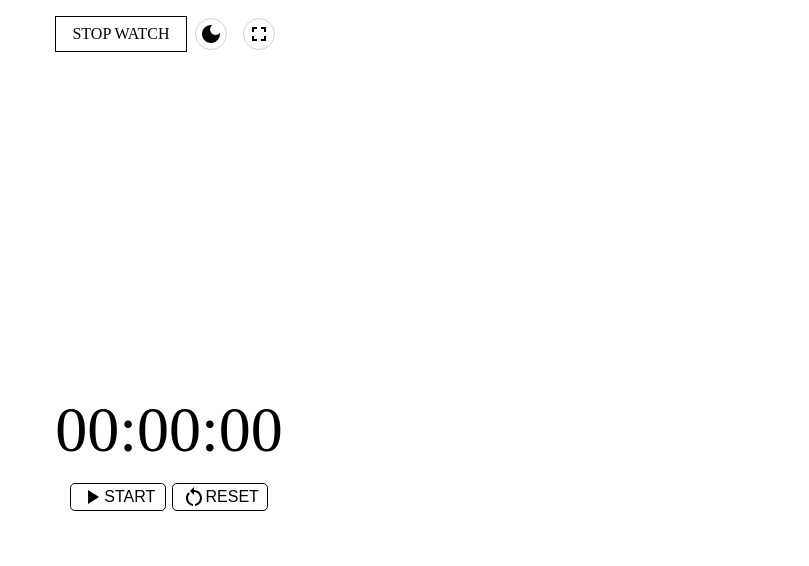
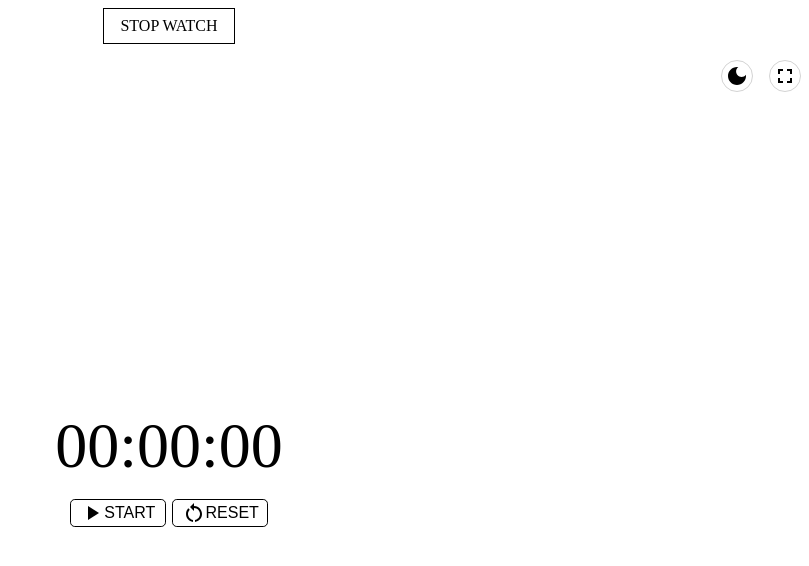
Before and after one commit to juwonk1018/stop-watch, a React (Create React App) app: page / in a window 1280 px wide. Shown: the top 566 px of the page, without its empty margins (471-1280 px from the left). Built offline with nearby package versions, Linux system fonts and the light colour scheme.

Commit message:
feat. 전체화면 기능 추가 및 stopwatch 내부로 버튼 이동

```diff
--- a/public/index.html
+++ b/public/index.html
@@ -3,6 +3,7 @@
   <head>
     <meta charset="utf-8" />
     <meta name="viewport" content="width=device-width, initial-scale=1" />
+    <link rel="icon" href="">
     <meta name="theme-color" content="#000000" />
     <meta
       name="description"
--- a/src/App.js
+++ b/src/App.js
@@ -12,8 +12,8 @@ function App() {
 
   return (
     <div className={`main ${theme}`}>
-      <NavBar darkMode = {isDarkMode} setDarkMode = {setIsDarkMode}/>
-      <StopWatch/>
+      <NavBar/>
+      <StopWatch darkMode = {isDarkMode} setDarkMode = {setIsDarkMode}/>
     </div>
   );
 }
--- a/src/components/NavBar.css
+++ b/src/components/NavBar.css
@@ -1,5 +1,5 @@
 .navBar{
-    margin : 1rem 0 0 0;
+    margin : 0.5rem 0 0 0;
     display : flex;
     width : 100%;
     text-align: center;
@@ -7,27 +7,13 @@
     align-items: center;
 }
 
-.navMenu{
+.navBar .navMenuList{
+    display : flex;
+    justify-content : center;
+}
+
+.navMenuList .navMenu{
     padding : 0.5rem 1rem 0.5rem 1rem;
     border : 1px solid black;
+    margin : 0 1rem 0 1rem;
 }
-
-.navIcon{
-    display : flex;
-    justify-content: center;
-    align-items: center;
-
-    width : 2rem;
-    height : 2rem;
-    padding : 0;
-    margin : 0 0.5rem 0 0.5rem;
-    border-radius: 1rem;
-    border : 0.1px solid lightgrey;
-    background-color: white;
-
-}
-
-.navIcon:active{
-    background-color: black;
-    color : white;
-}
--- a/src/components/NavBar.js
+++ b/src/components/NavBar.js
@@ -2,21 +2,14 @@ import React from 'react';
 import './NavBar.css';
 
 export default function NavBar({darkMode, setDarkMode}) {
-
-  const darkModeEvent = (e) => {
-    setDarkMode(!darkMode);
-  };
-
   return (
     <div className = "navBar">
-        <div className = "navMenu">STOP WATCH</div>
-        <button className={`navIcon ${darkMode}`} onClick = {darkModeEvent}>
-          <svg xmlns="http://www.w3.org/2000/svg" height="24" viewBox="0 0 24 24" width="24"><rect fill="none" height="24" width="24"/><path d="M12,3c-4.97,0-9,4.03-9,9s4.03,9,9,9s9-4.03,9-9c0-0.46-0.04-0.92-0.1-1.36c-0.98,1.37-2.58,2.26-4.4,2.26 c-2.98,0-5.4-2.42-5.4-5.4c0-1.81,0.89-3.42,2.26-4.4C12.92,3.04,12.46,3,12,3L12,3z"/></svg>
-        </button>
+      <div className='navMenuList'>
+        <div className="navMenu">STOP WATCH</div>
+      </div>
 
-        <button className={`navIcon`} onClick = {console.log()}>
-          <svg xmlns="http://www.w3.org/2000/svg" height="24" viewBox="0 0 24 24" width="24"><path d="M0 0h24v24H0z" fill="none"/><path d="M7 14H5v5h5v-2H7v-3zm-2-4h2V7h3V5H5v5zm12 7h-3v2h5v-5h-2v3zM14 5v2h3v3h2V5h-5z"/></svg>
-        </button>
+      <div className = "navButtons">
+      </div>
     </div>
   )
 }
--- a/src/components/StopWatch.css
+++ b/src/components/StopWatch.css
@@ -1,19 +1,66 @@
 .stopWatchWrapper{
+    display: flex;
+    flex-direction: column;
+    height: 100%;
+    align-items: center;
+    text-align: center;
+    justify-content: center;
+    color: inherit;
+    font-size : 4rem;
+    background-color: inherit;
+}
+
+.stopWatchWrapper:fullscreen{
+    font-size : 6rem;
+}
+
+.stopWatchDisplay{
+    flex : 1;
     display : flex;
     flex-direction: column;
-    height : 100%;
-    font-size : 4rem;
     justify-content: center;
     align-items: center;
     text-align: center;
 }
 
-.buttonGroup{
+
+/* nav */
+
+.stopWatchNav{
+    display: flex;
+    margin : 1rem 0 0 0;
+    width: 100%;
+    justify-content: right;
+}
+
+.navIcon{
+    display : flex;
+    justify-content: center;
+    align-items: center;
+    width : 2rem;
+    height : 2rem;
+    padding : 0;
+    margin : 0 0.5rem 0 0.5rem;
+    border-radius: 1rem;
+    border : 0.1px solid lightgrey;
+    background-color: white;
+}
+
+.navIcon:active{
+    background-color: black;
+    color : white;
+}
+
+
+/* stopwatch */
+
+.progressButtons{
     display : flex;
     margin : 1rem 0 0 0;
 }
 
-.buttonGroup button{
+
+.progressButtons button{
     display : flex;
     width : 6rem;
     border-radius: 0.3rem;
@@ -25,18 +72,9 @@
     justify-content: center;
 }
 
-.buttonGroup button svg{
-    display : inline-block;
 
-}
-
-.buttonGroup button span{
-    display : inline-block;
-}
-
-.buttonGroup button:active{
+.progressButtons button:active{
     outline : none;
     background-color: white;
-
     border : none;
 }
--- a/src/components/StopWatch.js
+++ b/src/components/StopWatch.js
@@ -2,10 +2,45 @@ import React, {useState, useEffect, useRef} from 'react';
 
 import './StopWatch.css';
 
-export default function StopWatch() {
+export default function StopWatch({darkMode, setDarkMode}) {
 
     const [time, setTime] = useState(0);
     const [progress, setProgress] = useProgress();
+
+    const darkModeEvent = (e) => {
+        setDarkMode(!darkMode);
+    }
+
+    const fullScreenEvent = () => {
+
+        // state를 이용하면, ESC로 전체화면을 종료 했을 때 에러 발생
+
+        const wrapper = document.getElementsByClassName("stopWatchWrapper")[0];
+
+        if(document.fullscreenElement){
+            if (document.exitFullscreen) {
+                document.exitFullscreen();
+            } else if (document.mozCancelFullScreen) {
+                document.mozCancelFullScreen();
+            } else if (wrapper.webkitExitFullscreen) {
+                document.webkitExitFullscreen();
+            } else if (wrapper.msExitFullscreen) {
+                document.msExitFullscreen();
+            }
+        }
+
+        else{
+            if (wrapper.requestFullscreen) {
+                wrapper.requestFullscreen();
+            } else if (wrapper.mozRequestFullScreen) {
+                wrapper.mozRequestFullScreen();
+            } else if (wrapper.webkitRequestFullscreen) {
+                wrapper.webkitRequestFullscreen();
+            } else if (wrapper.msRequestFullscreen) {
+                wrapper.msRequestFullscreen();
+            }
+        }
+    }
 
     function useProgress() {
 
@@ -19,7 +54,6 @@ export default function StopWatch() {
             }
 
             else{
-                console.log("업데이트");
                 if(progress){
                     const interval = setInterval(() => setTime((prev) => prev + 0.1), 100);
                     return () => {
@@ -36,14 +70,21 @@ export default function StopWatch() {
         return [progress, setProgress];
     }
 
-
     return (
         <div className="stopWatchWrapper">
-            <div className="stopWatchDisplay">
-                {String(parseInt(time/3600)).padStart(2, "0")}:{String(parseInt(time/60)%60).padStart(2, "0")}:{String(parseInt(time%60)).padStart(2, "0")}
+            <div className="stopWatchNav">
+                <button className={`navIcon`} onClick = {darkModeEvent}>
+                    <svg xmlns="http://www.w3.org/2000/svg" height="24" viewBox="0 0 24 24" width="24"><rect fill="none" height="24" width="24"/><path d="M12,3c-4.97,0-9,4.03-9,9s4.03,9,9,9s9-4.03,9-9c0-0.46-0.04-0.92-0.1-1.36c-0.98,1.37-2.58,2.26-4.4,2.26 c-2.98,0-5.4-2.42-5.4-5.4c0-1.81,0.89-3.42,2.26-4.4C12.92,3.04,12.46,3,12,3L12,3z"/></svg>
+                </button>
+
+                <button className={`navIcon`} onClick = {fullScreenEvent}>
+                    <svg xmlns="http://www.w3.org/2000/svg" height="24" viewBox="0 0 24 24" width="24"><path d="M0 0h24v24H0z" fill="none"/><path d="M7 14H5v5h5v-2H7v-3zm-2-4h2V7h3V5H5v5zm12 7h-3v2h5v-5h-2v3zM14 5v2h3v3h2V5h-5z"/></svg>
+                </button>
             </div>
 
-            <div className="buttonGroup">
+            <div className="stopWatchDisplay">
+                <span>{String(parseInt(time/3600)).padStart(2, "0")}:{String(parseInt(time/60)%60).padStart(2, "0")}:{String(parseInt(time%60)).padStart(2, "0")}</span>
+                <div className="progressButtons">
                 {!progress && <button onClick={() => setProgress(true)}>
                     <svg xmlns="http://www.w3.org/2000/svg" height="24" viewBox="0 0 24 24" width="24"><path d="M0 0h24v24H0z" fill="none"/><path d="M8 5v14l11-7z"/></svg><span>START</span>
                 </button>}
@@ -57,7 +98,11 @@ export default function StopWatch() {
                 }>
                     <svg xmlns="http://www.w3.org/2000/svg" enableBackground="new 0 0 24 24" height="24" viewBox="0 0 24 24" width="24"><g><path d="M0,0h24v24H0V0z" fill="none"/></g><g><g><path d="M12,5V2L8,6l4,4V7c3.31,0,6,2.69,6,6c0,2.97-2.17,5.43-5,5.91v2.02c3.95-0.49,7-3.85,7-7.93C20,8.58,16.42,5,12,5z"/><path d="M6,13c0-1.65,0.67-3.15,1.76-4.24L6.34,7.34C4.9,8.79,4,10.79,4,13c0,4.08,3.05,7.44,7,7.93v-2.02 C8.17,18.43,6,15.97,6,13z"/></g></g></svg><span>RESET</span>
                 </button>
+                </div>
             </div>
+
+
+
         </div>
     )
 }
```
Also changed, not shown: src/App.css (line endings or trailing spaces).
